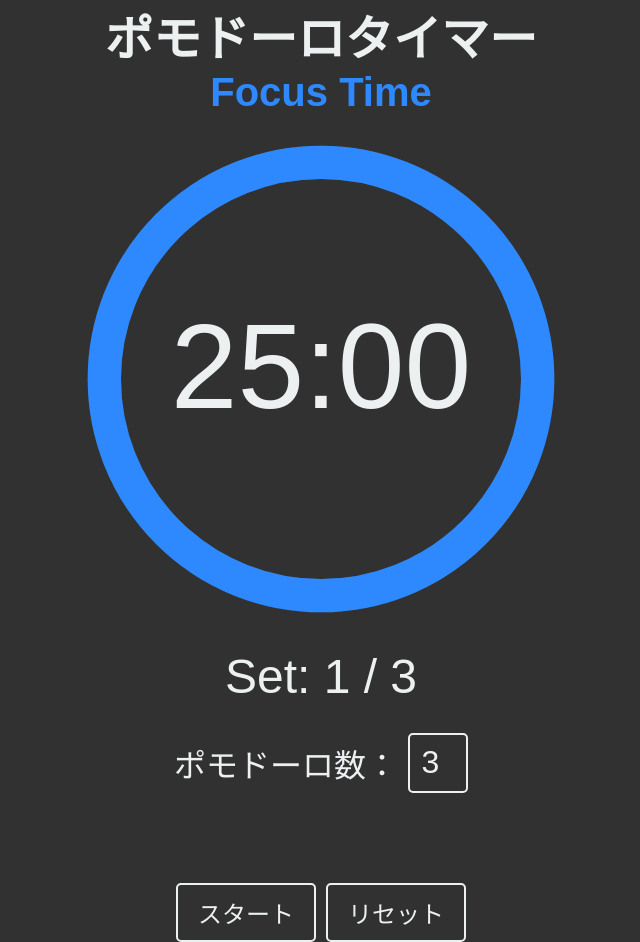
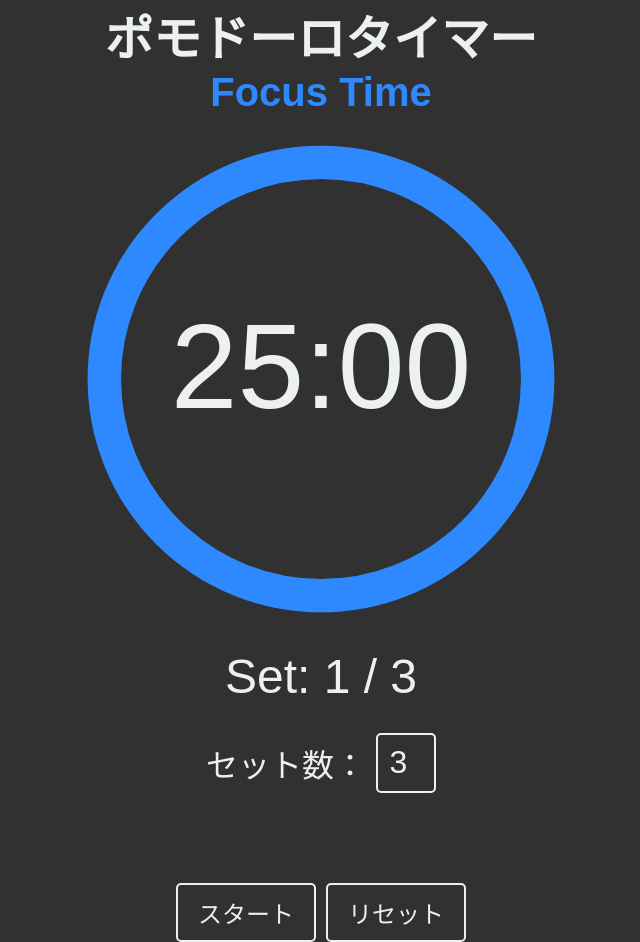
Before and after one commit to 1f10230039/pomodoro-timer, a React (Vite) app: page / in a window 1280 px wide. Shown: the whole page, without its empty margins (319-959 px from the left). Built offline with nearby package versions, Linux system fonts and the light colour scheme.

Commit message:
表現の修正

```diff
--- a/src/App.jsx
+++ b/src/App.jsx
@@ -258,7 +258,7 @@ export default function App() {
       </SetsDisplay>
       {!isActive && (
         <InputGroup>
-          <label htmlFor="sets-input">ポモドーロ数：</label>
+          <label htmlFor="sets-input">セット数：</label>
           <StyledInput
             onChange={e => setTotalSets(Number(e.target.value))}
             disabled={isActive}
```
